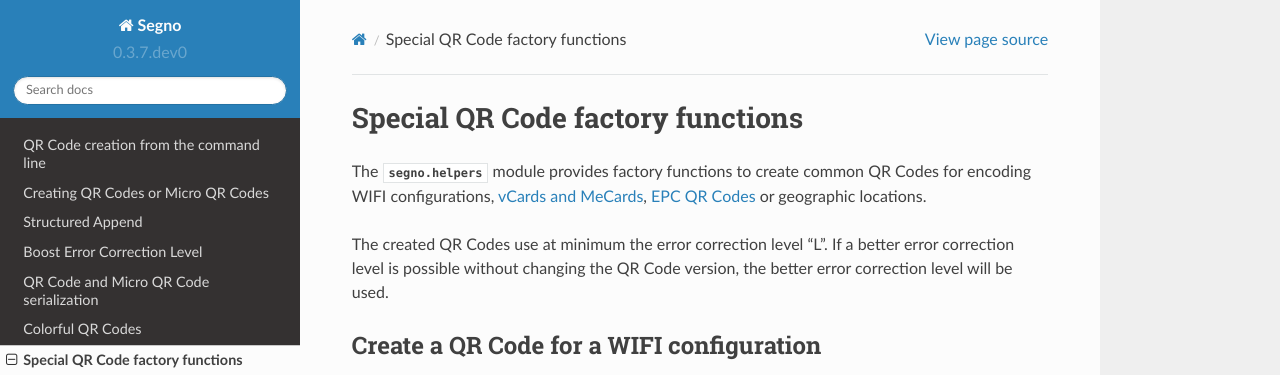
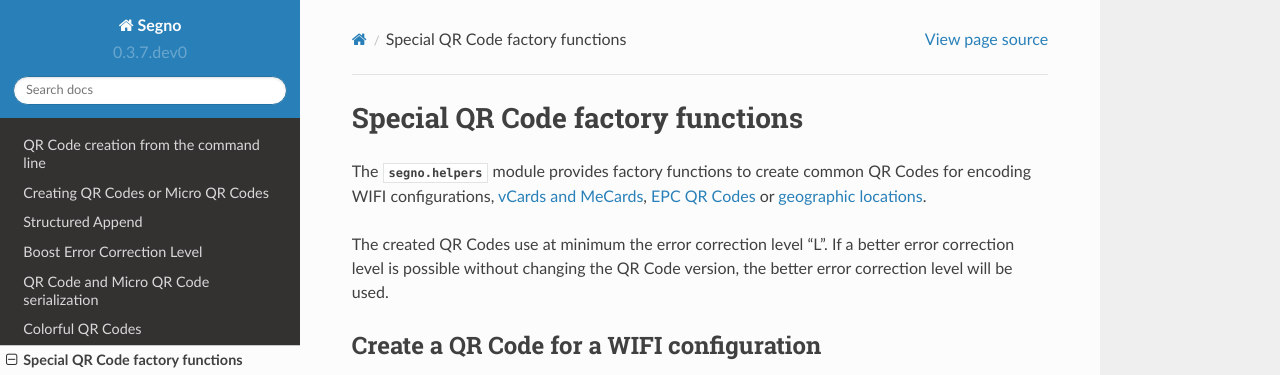
Before and after one commit to heuer/segno, a Sphinx documentation site: the page built from docs/special-qrcode-factories.rst, in a window 1280 px wide and 900 px high. Shown: the top 375 px of the window. Built offline with Sphinx 7.4.7 and the Read the Docs theme 2.0.0, drawn with Linux system fonts in a browser that asks for light colours; the version number is read from the project's files by our own code; some of the changed lines change nothing that is shown.

Commit message:
Updated docs

```diff
--- a/docs/special-qrcode-factories.rst
+++ b/docs/special-qrcode-factories.rst
@@ -1,9 +1,9 @@
 Special QR Code factory functions
 =================================
 
-The :py:mod:`segno.helpers` module provides factory functions to create common QR Codes
-for encoding WIFI configurations, :doc:`vCards and MeCards <contact-information>`,
-:doc:`EPC QR Codes <epc-qrcodes>` or geographic locations.
+The :py:mod:`segno.helpers` module provides factory functions to create common
+QR Codes for encoding WIFI configurations, :doc:`vCards and MeCards <contact-information>`,
+:doc:`EPC QR Codes <epc-qrcodes>` or `geographic locations <#geographic>`_.
 
 The created QR Codes use at minimum the error correction level "L". If a better
 error correction level is possible without changing the QR Code version, the
@@ -46,6 +46,7 @@
 .. image:: _static/wifi/wifi_data.png
     :alt: 4-H QR Code encoding a WIFI configuration
 
+.. _geographic:
 
 Create a QR Code encoding geographic information
 ------------------------------------------------
@@ -57,6 +58,10 @@
     >>> qr = helpers.make_geo(latitude, longitude)
     >>> qr.designator
     '2-M'
+
+.. image:: _static/geo/geo_default.png
+    :alt: 2-M QR Code encoding a geographic informatiion
+
 
 A factory function for encoding the geographic information as string is also
 available.
@@ -73,3 +78,6 @@
     >>> qr = segno.make(geo_uri, version=4)
     >>> qr.designator
     '4-H'
+
+.. image:: _static/geo/geo_data.png
+    :alt: 4-H QR Code encoding a geographic informatiion
```
Also changed, not shown: docs/_static/geo/geo_data.png (added), docs/_static/geo/geo_default.png (added).
